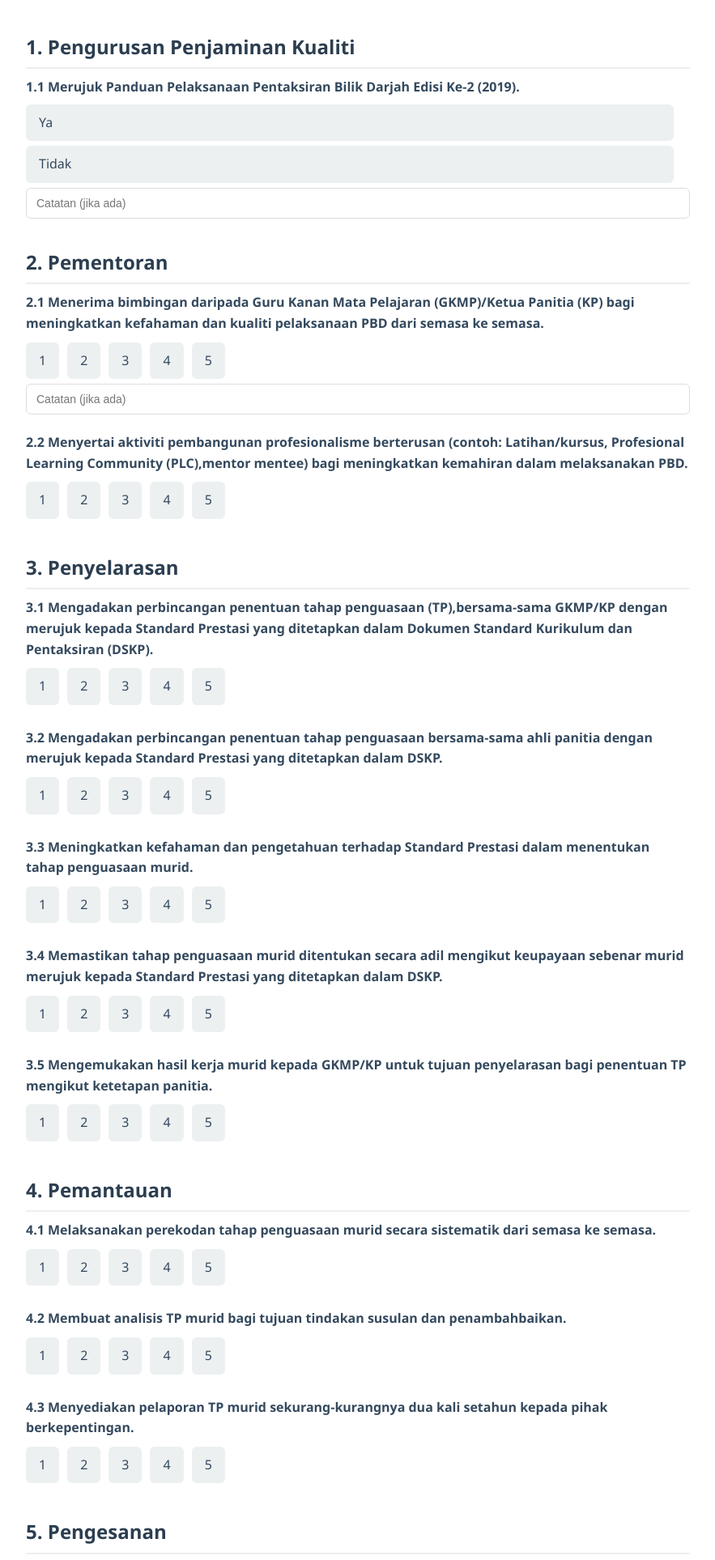
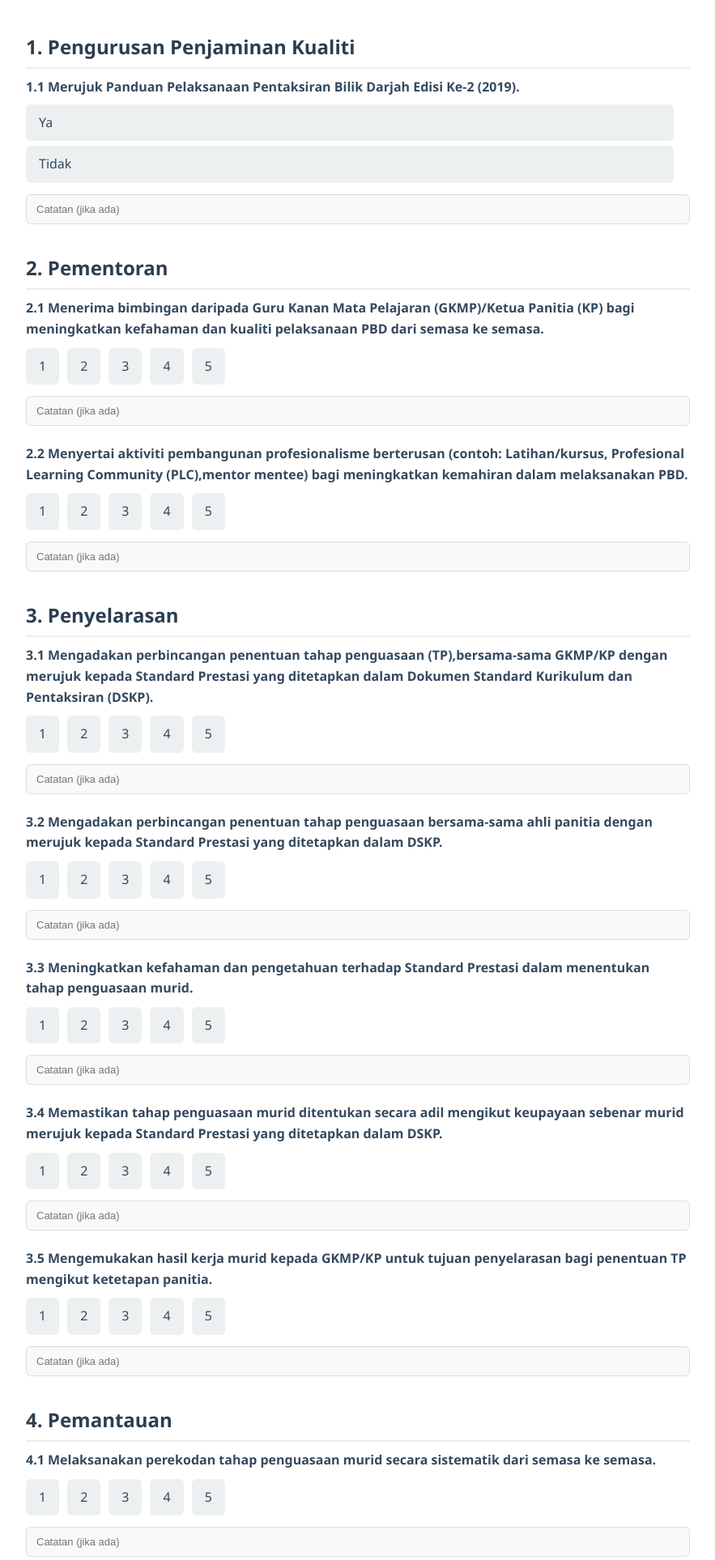
Before and after one commit to asyrafabdzawawi/borangpenjaminankualiti, a Flask app: page /lampiran3 in a window 1280 px wide. Shown: the part 1044-2971 px from the top of the page at 81% size, without its empty margins (198-1081 px from the left). Run offline with Flask 3, Linux system fonts and the light colour scheme; parts of the project's set-up code (start-up, migrations or seed data) failed here and were passed over.

Commit message:
Update lampiran3.html

```diff
--- a/templates/lampiran3.html
+++ b/templates/lampiran3.html
@@ -229,6 +229,12 @@ text-align:center;
 margin-top:20px;
 }
 
+input[name^="catatan"]{
+margin-top:8px;
+font-size:13px;
+background:#f8f9fa;
+}
+
 </style>
 
 </head>
@@ -343,6 +349,7 @@ ii. Tandakan skala penilaian berdasarkan penyataan:<br>
 <input type="radio" name="2.2" id="2.2_5" value="5">
 <label for="2.2_5">5</label>
 </div>
+<input type="text" name="catatan_2.2" placeholder="Catatan (jika ada)">
 </div>
 
 
@@ -365,6 +372,7 @@ ii. Tandakan skala penilaian berdasarkan penyataan:<br>
 <input type="radio" name="3.1" id="3.1_5" value="5">
 <label for="3.1_5">5</label>
 </div>
+<input type="text" name="catatan_3.1" placeholder="Catatan (jika ada)">
 </div>
 
 <div class="form-group">
@@ -385,7 +393,7 @@ ii. Tandakan skala penilaian berdasarkan penyataan:<br>
 <label for="3.2_5">5</label>
 
 </div>
-
+<input type="text" name="catatan_3.2" placeholder="Catatan (jika ada)">
 </div>
 
 
@@ -407,7 +415,7 @@ ii. Tandakan skala penilaian berdasarkan penyataan:<br>
 <label for="3.3_5">5</label>
 
 </div>
-
+<input type="text" name="catatan_3.3" placeholder="Catatan (jika ada)">
 </div>
 
 
@@ -429,7 +437,7 @@ ii. Tandakan skala penilaian berdasarkan penyataan:<br>
 <label for="3.4_5">5</label>
 
 </div>
-
+<input type="text" name="catatan_3.4" placeholder="Catatan (jika ada)">
 </div>
 
 
@@ -451,7 +459,7 @@ ii. Tandakan skala penilaian berdasarkan penyataan:<br>
 <label for="3.5_5">5</label>
 
 </div>
-
+<input type="text" name="catatan_3.5" placeholder="Catatan (jika ada)">
 </div>
 
 <h2 class="section-title">4. Pemantauan</h2>
@@ -474,7 +482,7 @@ ii. Tandakan skala penilaian berdasarkan penyataan:<br>
 <label for="4.1_5">5</label>
 
 </div>
-
+<input type="text" name="catatan_4.1" placeholder="Catatan (jika ada)">
 </div>
 
 <div class="form-group">
@@ -495,7 +503,7 @@ ii. Tandakan skala penilaian berdasarkan penyataan:<br>
 <label for="4.2_5">5</label>
 
 </div>
-
+<input type="text" name="catatan_4.2" placeholder="Catatan (jika ada)">
 </div>
 
 <div class="form-group">
@@ -516,7 +524,7 @@ ii. Tandakan skala penilaian berdasarkan penyataan:<br>
 <label for="4.3_5">5</label>
 
 </div>
-
+<input type="text" name="catatan_4.3" placeholder="Catatan (jika ada)">
 </div>
 
 <h2 class="section-title">5. Pengesanan</h2>
@@ -539,7 +547,7 @@ ii. Tandakan skala penilaian berdasarkan penyataan:<br>
 <label for="5.1_5">5</label>
 
 </div>
-
+<input type="text" name="catatan_5.1" placeholder="Catatan (jika ada)">
 </div>
 
 <div class="form-group">
@@ -560,7 +568,7 @@ ii. Tandakan skala penilaian berdasarkan penyataan:<br>
 <label for="5.2_5">5</label>
 
 </div>
-
+<input type="text" name="catatan_5.2" placeholder="Catatan (jika ada)">
 </div>
 
 <div class="form-group">
@@ -581,7 +589,7 @@ ii. Tandakan skala penilaian berdasarkan penyataan:<br>
 <label for="5.3_5">5</label>
 
 </div>
-
+<input type="text" name="catatan_5.3" placeholder="Catatan (jika ada)">
 </div>
 
 <div class="form-group">
@@ -602,7 +610,7 @@ ii. Tandakan skala penilaian berdasarkan penyataan:<br>
 <label for="5.4_5">5</label>
 
 </div>
-
+<input type="text" name="catatan_5.4" placeholder="Catatan (jika ada)">
 </div>
 
 <div class="form-group">
@@ -623,7 +631,7 @@ ii. Tandakan skala penilaian berdasarkan penyataan:<br>
 <label for="5.5_5">5</label>
 
 </div>
-
+<input type="text" name="catatan_5.5" placeholder="Catatan (jika ada)">
 </div>
 
 <div class="form-group">
@@ -644,7 +652,7 @@ ii. Tandakan skala penilaian berdasarkan penyataan:<br>
 <label for="5.6_5">5</label>
 
 </div>
-
+<input type="text" name="catatan_5.6" placeholder="Catatan (jika ada)">
 </div>
 
 <h2 class="section-title">BAHAGIAN B: PERANAN GURU MATA PELAJARAN</h2>
@@ -660,6 +668,7 @@ ii. Tandakan skala penilaian berdasarkan penyataan:<br>
 <input type="radio" name="1.1_b" id="1.1_b_tidak" value="Tidak">
 <label for="1.1_b_tidak">Tidak</label>
 </div>
+<input type="text" name="catatan_1.1_b" placeholder="Catatan (jika ada)">
 </div>
 
 <div class="form-group">
@@ -671,6 +680,7 @@ ii. Tandakan skala penilaian berdasarkan penyataan:<br>
 <input type="radio" name="1.2_b" id="1.2_b_tidak" value="Tidak">
 <label for="1.2_b_tidak">Tidak</label>
 </div>
+<input type="text" name="1.2_b" placeholder="Catatan (jika ada)">
 </div>
 
 <div class="form-group">
@@ -682,6 +692,7 @@ ii. Tandakan skala penilaian berdasarkan penyataan:<br>
 <input type="radio" name="1.3_b" id="1.3_b_tidak" value="Tidak">
 <label for="1.3_b_tidak">Tidak</label>
 </div>
+<input type="text" name="1.3_b" placeholder="Catatan (jika ada)">
 </div>
 
 <div class="form-group">
@@ -693,6 +704,7 @@ ii. Tandakan skala penilaian berdasarkan penyataan:<br>
 <input type="radio" name="1.4_b" id="1.4_b_tidak" value="Tidak">
 <label for="1.4_b_tidak">Tidak</label>
 </div>
+<input type="text" name="1.4_b" placeholder="Catatan (jika ada)">
 </div>
 
 <div class="form-group">
@@ -704,6 +716,7 @@ ii. Tandakan skala penilaian berdasarkan penyataan:<br>
 <input type="radio" name="1.5_b" id="1.5_b_tidak" value="Tidak">
 <label for="1.5_b_tidak">Tidak</label>
 </div>
+<input type="text" name="1.5_b" placeholder="Catatan (jika ada)">
 </div>
 
 <div class="form-group">
@@ -715,6 +728,7 @@ ii. Tandakan skala penilaian berdasarkan penyataan:<br>
 <input type="radio" name="1.6_b" id="1.6_b_tidak" value="Tidak">
 <label for="1.6_b_tidak">Tidak</label>
 </div>
+<input type="text" name="1.6_b" placeholder="Catatan (jika ada)">
 </div>
 
 <div class="form-group">
@@ -726,6 +740,7 @@ ii. Tandakan skala penilaian berdasarkan penyataan:<br>
 <input type="radio" name="1.7_b" id="1.7_b_tidak" value="Tidak">
 <label for="1.7_b_tidak">Tidak</label>
 </div>
+<input type="text" name="1.7_b" placeholder="Catatan (jika ada)">
 </div>
 
 <div class="form-group">
@@ -737,6 +752,7 @@ ii. Tandakan skala penilaian berdasarkan penyataan:<br>
 <input type="radio" name="1.8_b" id="1.8_b_tidak" value="Tidak">
 <label for="1.8_b_tidak">Tidak</label>
 </div>
+<input type="text" name="1.8_b" placeholder="Catatan (jika ada)">
 </div>
 
 <div class="form-group">
@@ -748,6 +764,7 @@ ii. Tandakan skala penilaian berdasarkan penyataan:<br>
 <input type="radio" name="1.9_b" id="1.9_b_tidak" value="Tidak">
 <label for="1.9_b_tidak">Tidak</label>
 </div>
+<input type="text" name="1.9_b" placeholder="Catatan (jika ada)">
 </div>
 
 <div class="form-group">
@@ -759,6 +776,7 @@ ii. Tandakan skala penilaian berdasarkan penyataan:<br>
 <input type="radio" name="1.10_b" id="1.10_b_tidak" value="Tidak">
 <label for="1.10_b_tidak">Tidak</label>
 </div>
+<input type="text" name="1.10_b" placeholder="Catatan (jika ada)">
 </div>
 
 <div class="form-group">
@@ -770,6 +788,7 @@ ii. Tandakan skala penilaian berdasarkan penyataan:<br>
 <input type="radio" name="1.11_b" id="1.11_b_tidak" value="Tidak">
 <label for="1.11_b_tidak">Tidak</label>
 </div>
+<input type="text" name="1.11_b" placeholder="Catatan (jika ada)">
 </div>
 
 <div class="submit-area">
```
